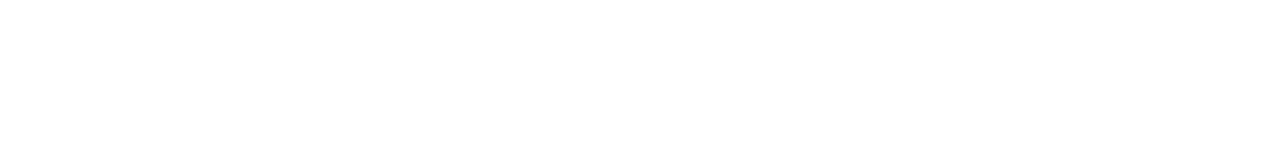
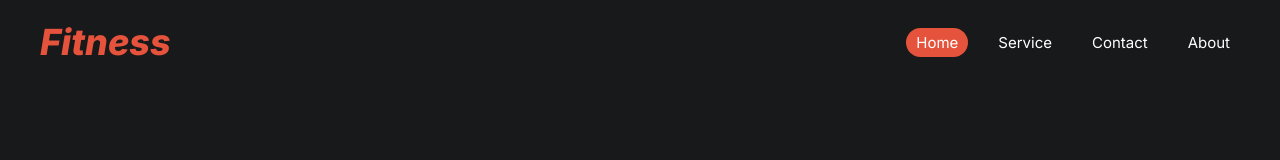
Before and after one commit to jobayerhossain0/Assignment2, a plain HTML site: page index.html in a window 1280 px wide. Drawn offline with Linux system fonts and the light colour scheme.

Commit message:
nav done

```diff
--- a/index.html
+++ b/index.html
@@ -1,11 +1,30 @@
 <!DOCTYPE html>
 <html lang="en">
-<head>
-    <meta charset="UTF-8">
-    <meta name="viewport" content="width=device-width, initial-scale=1.0">
+  <head>
+    <meta charset="UTF-8" />
+    <meta name="viewport" content="width=device-width, initial-scale=1.0" />
     <title>test viwe</title>
-</head>
-<body>
-
-</body>
+    <link rel="stylesheet" href="style.css" />
+    <link rel="preconnect" href="https://fonts.googleapis.com" />
+    <link rel="preconnect" href="https://fonts.gstatic.com" crossorigin />
+    <link
+      href="https://fonts.googleapis.com/css2?family=Inter:ital,opsz,wght@0,14..32,100..900;1,14..32,100..900&display=swap"
+      rel="stylesheet"
+    />
+  </head>
+  <body>
+    <header>
+      <nav class="container wrapper">
+        <h3 class="logo">Fitness</h3>
+        <ul class="menu">
+          <li><a class="active" href="#">Home</a></li>
+          <li><a href="#">Service</a></li>
+          <li><a href="#">Contact</a></li>
+          <li><a href="#">About</a></li>
+        </ul>
+      </nav>
+    </header>
+    <main></main>
+    <footer></footer>
+  </body>
 </html>
--- /dev/null
+++ b/style.css
@@ -0,0 +1,46 @@
+* {
+  margin: 0;
+  padding: 0;
+}
+.container {
+  max-width: 1200px;
+  margin: 0 auto;
+}
+body {
+  font-family: "Inter", sans-serif;
+  background-color: #18191a;
+}
+.wrapper {
+  display: flex;
+  justify-content: space-between;
+  align-items: center;
+  padding: 20px;
+}
+.logo {
+  color: rgb(230, 83, 60);
+  font-size: 36px;
+  font-weight: 800;
+  font-style: italic;
+}
+.menu {
+  display: flex;
+  gap: 20px;
+}
+
+.menu li {
+  list-style: none;
+}
+
+.menu li a {
+  text-decoration: none;
+  color: rgb(255, 255, 255);
+  padding: 5px 10px;
+  border-radius: 25px;
+  font-size: 15px;
+}
+.menu li a:hover {
+  background-color: rgb(230, 83, 60);
+}
+.active {
+  background-color: rgb(230, 83, 60);
+}
```
